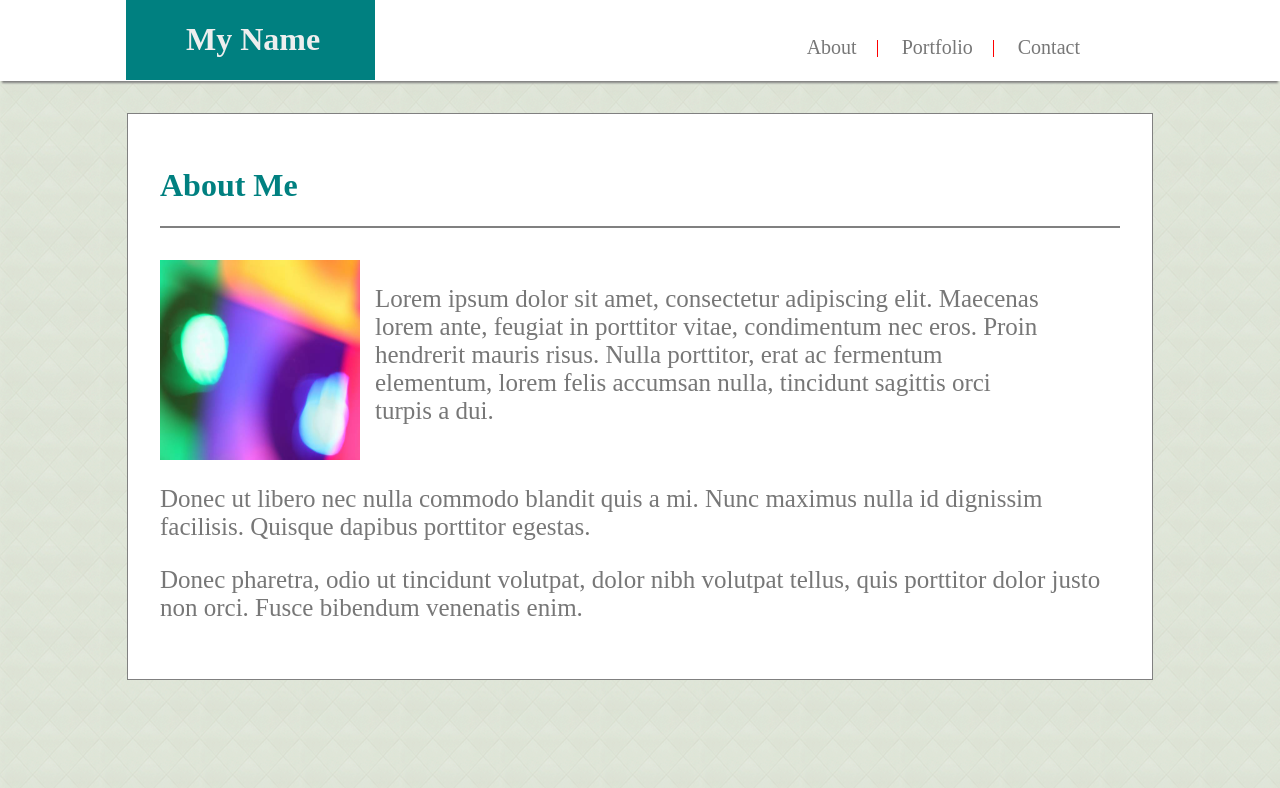
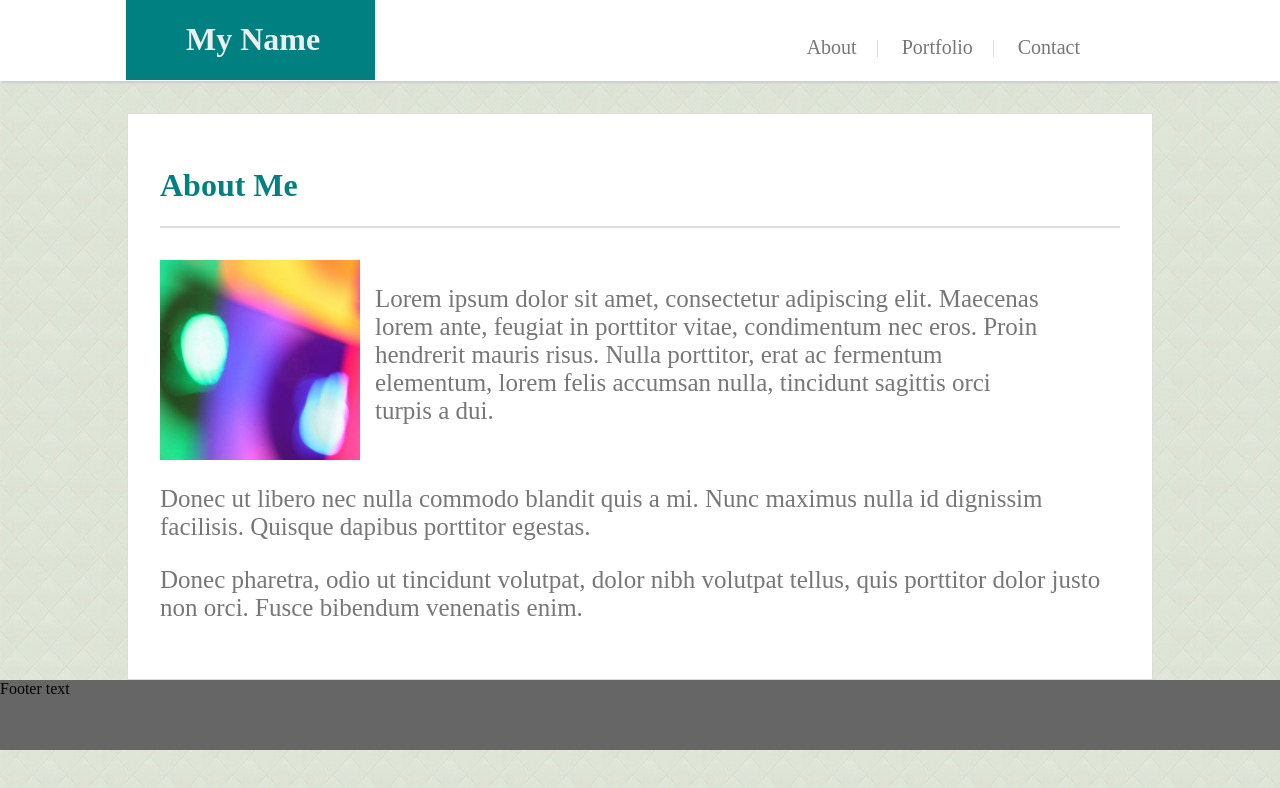
Before and after one commit to Lee4n/Basic-Portfolio, a plain HTML site: page index.html in a window 1280 px wide. Drawn offline with Linux system fonts and the light colour scheme.

Commit message:
added footer/changed border colors

```diff
--- a/assets/css/style.css
+++ b/assets/css/style.css
@@ -10,7 +10,7 @@ nav {
 }
 
 nav li:not(:last-child) {
-    border-right: 1px solid red;
+    border-right: 1px solid #dddddd;
 }
 
 nav li {
@@ -26,7 +26,7 @@ nav li a {
 }
 /* header */
 .header {
-    box-shadow: 0 4px 2px -2px gray;
+    box-shadow: 0 4px 2px -2px #cccccc;
     height: 81px;
     background: #ffffff;
 }
@@ -52,10 +52,15 @@ nav li a {
     background: #ffffff;
     padding: 32px;
     margin-top: 32px;
-    border: 1px solid grey;
+    border: 1px solid #dddddd;
 }
 
 p {
     font-size: 25px;
     color: #777777;
 }
+/* footer */
+#footer  {
+    height: 70px;
+    background: #666666;
+}
--- a/index.html
+++ b/index.html
@@ -10,7 +10,9 @@
 </head>
 
 <body>
+
     <!-- Name and Navigation -->
+
     <div class="header">
         <div class="header-wrapper">
             <div class="brand">
@@ -25,9 +27,11 @@
             </nav>
         </div>
     </div>
-    <!-- About me section -->
+
+    <!-- About me content -->
+
     <div class="content">
-        <div style="border-bottom: 2px solid grey; margin-bottom: 32px;">
+        <div style="border-bottom: 2px solid #dddddd; margin-bottom: 32px;">
             <h1 style="color: teal;">About Me</h1>
         </div>
         <section>
@@ -59,9 +63,13 @@
             orci. Fusce bibendum venenatis enim.
         </p>
     </div>
+
     <!-- Footer -->
-    <footer>
 
+    <footer id="footer">
+        <div>
+            Footer text
+        </div>
     </footer>
 </body>
 
```
